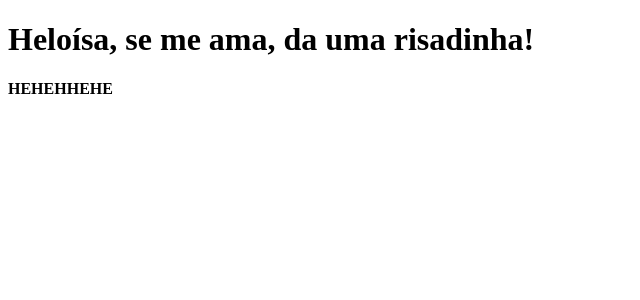
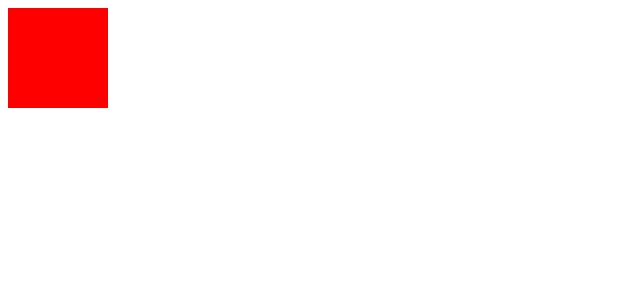
Before and after one commit to g4brield3v/clone-tabnews, a Next.js app: page / in a window 1280 px wide. Shown: the top 300 px of the page, without its empty margins (0-640 px from the left). Built offline with nearby package versions, Linux system fonts and the light colour scheme.

Commit message:
Criando div que altera sua cor em tela

```diff
--- a/pages/index.js
+++ b/pages/index.js
@@ -1,10 +1,9 @@
+const colors = ['red', 'green', 'blue', 'yellow', 'orange', 'purple', 'pink', 'brown', 'gray', 'black'];
+
 function Home() {
-    return (
-        <main>
-            <h1>Heloísa, se me ama, da uma risadinha!</h1>
-            <h4>HEHEHHEHE</h4>
-        </main>
-    );
+    for (let cor of colors) {
+        return (<div key={cor} style={{ backgroundColor: cor, width: '100px', height: '100px' }}></div>)
+    }
 }
 
 export default Home;
```
